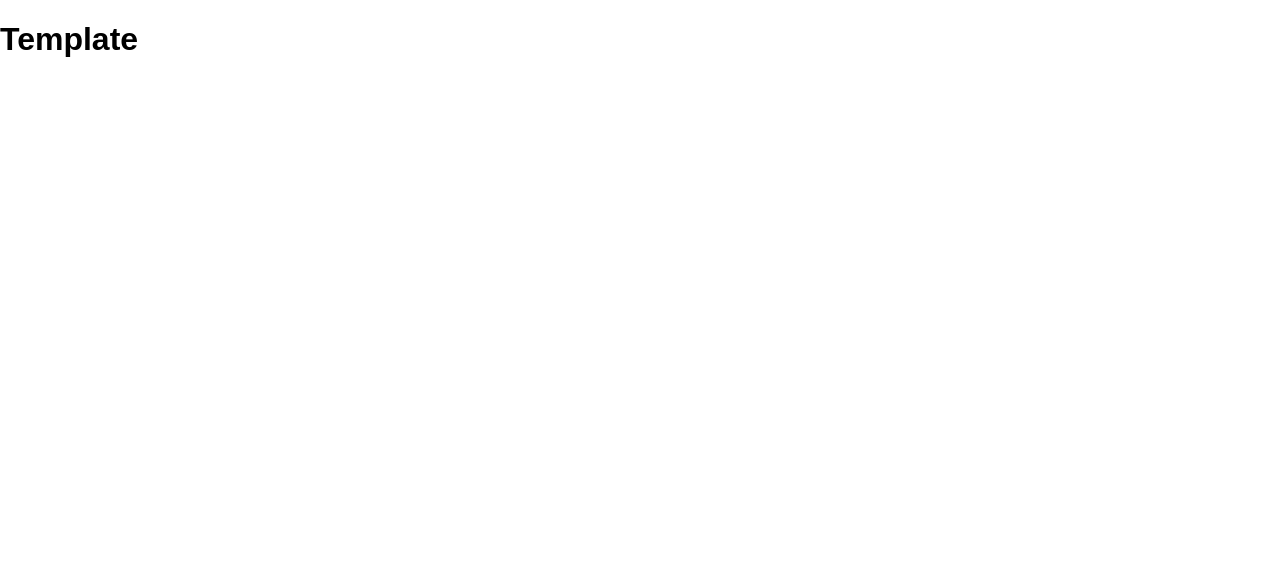
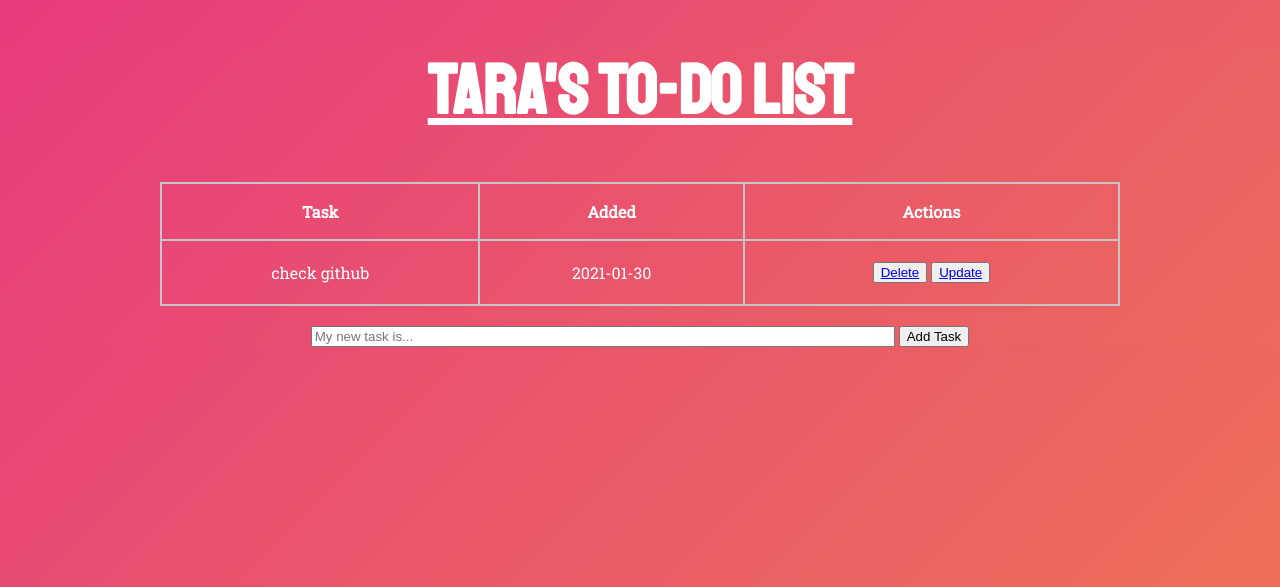
Before and after one commit to TaraHussain/flask-to-do-app, a Flask app: page / in a window 1280 px wide. Before the commit the part shown is almost empty. Shown: the top 587 px of the page. Run offline with Flask 2, Linux system fonts and the light colour scheme; data comes from the database, SQL or seed files in the repository; both versions use the stored data as it was after the commit.

Commit message:
final push heroku

```diff
--- a/app.py
+++ b/app.py
@@ -1,12 +1,67 @@
-from flask import Flask, render_template, url_for
+from flask import Flask, render_template, url_for, request, redirect
+from flask_sqlalchemy import SQLAlchemy
+from datetime import datetime
 
 app = Flask(__name__)
+app.config['SQLALCHEMY_DATABASE_URI'] = 'sqlite:///test.db'
+db = SQLAlchemy(app)
 
 
-@app.route('/')
-def index():
-    return render_template('index.html')
+class Todo(db.Model):
+    id = db.Column(db.Integer, primary_key=True)
+    content = db.Column(db.String(200), nullable=False)
+    date_created = db.Column(db.DateTime, default=datetime.utcnow)
+
+    def __repr__(self):
+        return '<Task %r>' % self.id
 
 
-if __name__ == '__main__':
+@app.route('/', methods=['POST', 'GET'])
+def index():
+    if request.method == 'POST':
+        task_content = request.form['content']
+        new_task = Todo(content=task_content)
+
+        try:
+            db.session.add(new_task)
+            db.session.commit()
+            return redirect('/')
+        except:
+            return 'There was an issue adding your task'
+
+    else:
+        tasks = Todo.query.order_by(Todo.date_created).all()
+        return render_template('index.html', tasks=tasks)
+
+
+@app.route('/delete/<int:id>')
+def delete(id):
+    task_to_delete = Todo.query.get_or_404(id)
+
+    try:
+        db.session.delete(task_to_delete)
+        db.session.commit()
+        return redirect('/')
+    except:
+        return 'There was a problem deleting that task'
+
+
+@app.route('/update/<int:id>', methods=['GET', 'POST'])
+def update(id):
+    task = Todo.query.get_or_404(id)
+
+    if request.method == 'POST':
+        task.content = request.form['content']
+
+        try:
+            db.session.commit()
+            return redirect('/')
+        except:
+            return 'There was an issue updating your task'
+
+    else:
+        return render_template('update.html', task=task)
+
+
+if __name__ == "__main__":
     app.run(debug=True)
--- a/static/css/main.css
+++ b/static/css/main.css
@@ -1,4 +1,83 @@
-body {
+@import url("https://fonts.googleapis.com/css2?family=Staatliches&display=swap");
+@import url("https://fonts.googleapis.com/css2?family=Roboto+Slab&display=swap");
+@import url("https://fonts.googleapis.com/css2?family=Slabo+27px&display=swap");
+
+body,
+html {
   margin: 0;
-  font-family: sans-serif;
+  background: linear-gradient(-45deg, #ee7752, #e73c7e, #23a6d5, #23d5ab);
+  background-size: 400% 400%;
+  -webkit-animation: gradient 15s ease infinite;
+  animation: gradient 15s ease infinite;
 }
+
+@-webkit-keyframes gradient {
+  0% {
+    background-position: 0% 50%;
+  }
+  50% {
+    background-position: 100% 50%;
+  }
+  100% {
+    background-position: 0% 50%;
+  }
+}
+
+@keyframes gradient {
+  0% {
+    background-position: 0% 50%;
+  }
+  50% {
+    background-position: 100% 50%;
+  }
+  100% {
+    background-position: 0% 50%;
+  }
+}
+
+h1 {
+  font-family: "Staatliches", cursive;
+  color: white;
+  text-align: center;
+  text-decoration: underline;
+  font-size: 70px;
+}
+
+p {
+  color: white;
+  text-align: center;
+  font-family: "Roboto Slab", serif;
+}
+
+.content {
+  margin: 0 auto;
+  width: 75%;
+}
+
+table,
+td,
+th {
+  border: 2px solid rgb(197, 197, 197);
+}
+
+table {
+  border-collapse: collapse;
+  width: 100%;
+}
+
+th {
+  height: 30px;
+}
+
+td {
+  text-align: center;
+  padding: 5px;
+}
+
+.form {
+  margin-top: 20px;
+}
+
+#add_task {
+  width: 60%;
+}
--- a/templates/base.html
+++ b/templates/base.html
@@ -3,10 +3,11 @@
 <head>
     <meta charset="UTF-8">
     <meta name="viewport" content="width=device-width, initial-scale=1.0">
-    <link rel="stylesheet" href="{{ url_for('static', filename='css/main.css') }}"
-    {% block head %} {% endblock %}
+    <meta http-equiv="X-UA-Compatible" content="ie=edge">
+    <link rel="stylesheet" href="{{ url_for('static', filename='css/main.css') }}">
+    {% block head %}{% endblock %}
 </head>
 <body>
-    {% block body %} {% endblock %}
+    {% block body %}{% endblock %}
 </body>
 </html>
--- a/templates/index.html
+++ b/templates/index.html
@@ -1,10 +1,39 @@
 {% extends 'base.html' %}
 
 {% block head %}
-
+<title>Task Master</title>
 {% endblock %}
 
 {% block body %}
-<h1>Template</h1>
+<div class="content">
+    <h1 style="text-align: center">Tara's To-Do List</h1>
+    {% if tasks|length < 1 %}
+    <h4 style="text-align: center"><p>Create your first task!</p></h4>
+    {% else %}
+    <table>
+        <tr>
+            <th><p>Task</p></th>
+            <th><p>Added</p></th>
+            <th><p>Actions</p></th>
+        </tr>
+        {% for task in tasks %}
+            <tr>
+                <td><p>{{ task.content }}</p></td>
+                <td><p>{{ task.date_created.date() }}</p></td>
+                <td>
+                    <button type="button"><a href="/delete/{{task.id}}">Delete</a></button>
+                    <button type="button"><a href="/update/{{task.id}}">Update</a></button>
+                </td>
+            </tr>
+        {% endfor %}
+    </table>
+    {% endif %}
 
+    <div class="form" style="text-align: center">
+        <form action="/" method="POST">
+            <input type="text" name="content" id="add_task" placeholder="My new task is...">
+            <input type="submit" value="Add Task">
+        </form>
+    </div>
+</div>
 {% endblock %}
```
Also changed, not shown: requirements.txt (added, +9 -0 lines), templates/update.html (added, +18 -0 lines), README.md, app.gif (added), test.db (added), 4 other files.
